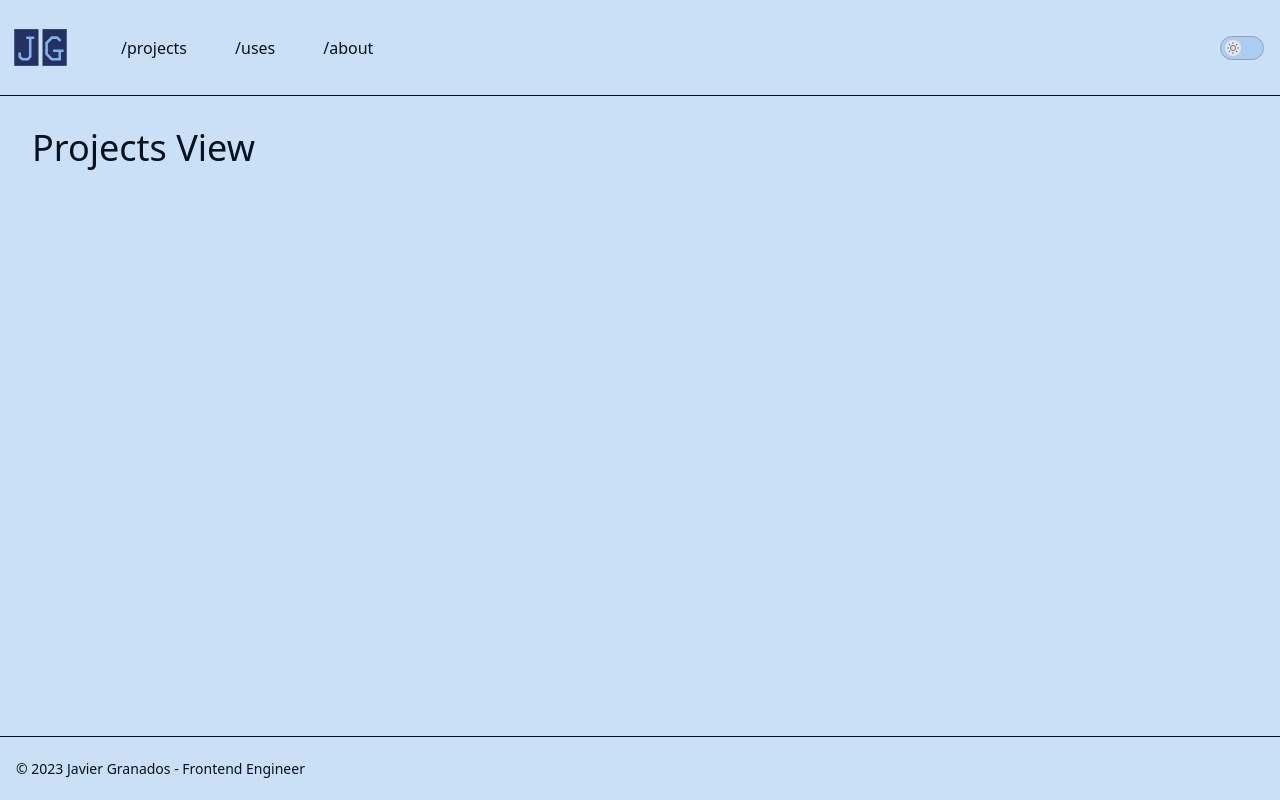
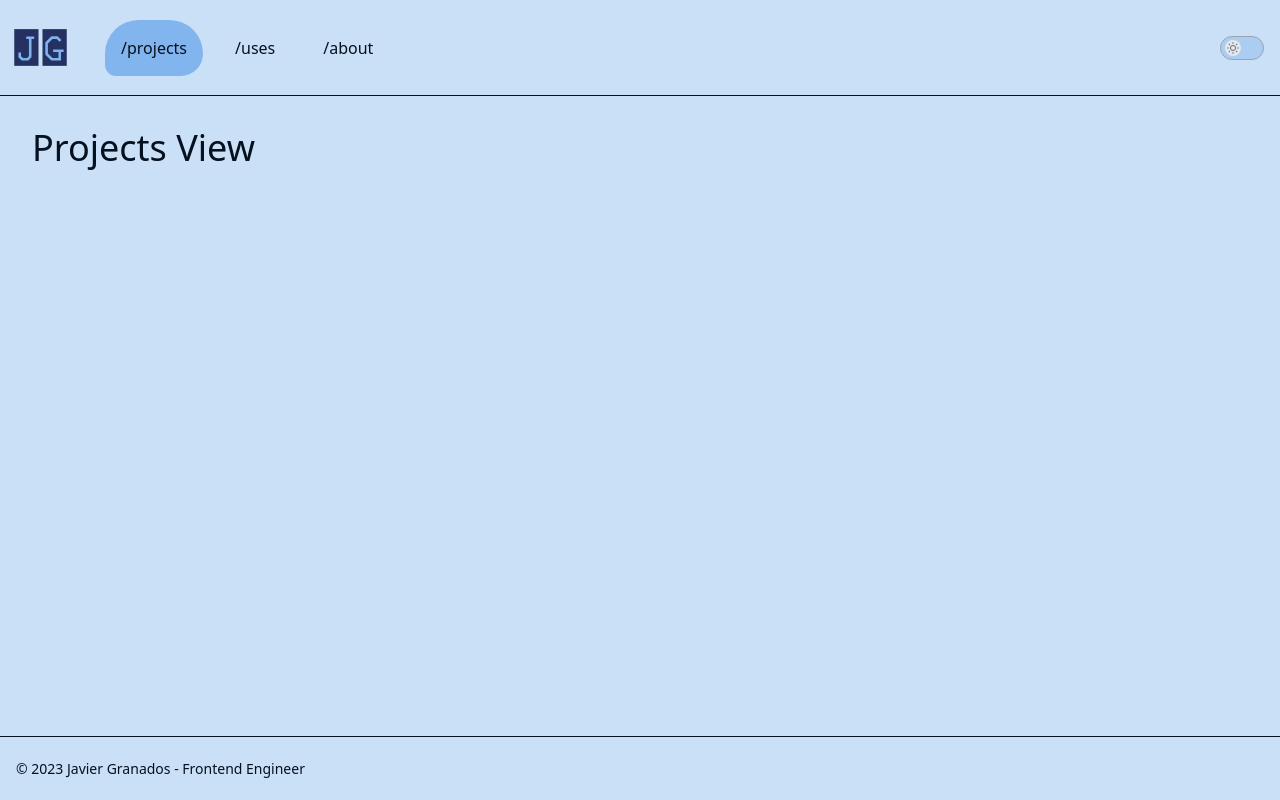
Before and after one commit to javiergranados/website, a Vue app: page /projects in a window 1280 px wide. Built offline with nearby package versions, Linux system fonts and the light colour scheme.

Commit message:
Keep nav option selected when it matchs with the path

```diff
--- a/src/components/NavbarComponent.vue
+++ b/src/components/NavbarComponent.vue
@@ -1,18 +1,21 @@
 <script setup lang="ts">
 import { useTheme } from '@/composables/useTheme'
 import { computed } from 'vue'
+import { useRoute } from 'vue-router'
 import ThemeToggle from './ThemeToggle.vue'
 
 const NAV_OPTIONS = ['projects', 'uses', 'about']
 
 const { theme, toggleTheme } = useTheme()
+const route = useRoute()
 
 const logoSrc = computed(() => `logo-${theme.value}.svg`)
 
-function buildOptionClass(index: number) {
+function buildOptionClass(index: number, option: string) {
   return {
     'ml-0': index === 0,
     'nav-option': true,
+    'nav-option-selected': route.name === option,
     'nav-option-even': index % 2 === 0,
     'nav-option-odd': index % 2 !== 0,
   }
@@ -22,7 +25,11 @@ function buildOptionClass(index: number) {
 <template>
   <nav class="navbar h-24 border-b border-primary bg-base-100">
     <router-link to="/" class="mr-8"><img alt="logo" :src="logoSrc" width="65" height="50" /> </router-link>
-    <router-link v-for="(option, index) in NAV_OPTIONS" :key="index" :to="`/${option}`" :class="buildOptionClass(index)"
+    <router-link
+      v-for="(option, index) in NAV_OPTIONS"
+      :key="index"
+      :to="`/${option}`"
+      :class="buildOptionClass(index, option)"
       >/{{ option }}</router-link
     >
     <ThemeToggle class="ml-auto mr-2" :is-dark-mode="theme === 'dark'" @toggle-theme="toggleTheme" />
--- a/src/style.css
+++ b/src/style.css
@@ -6,6 +6,9 @@
   .nav-option {
     @apply mx-2 cursor-pointer p-4  text-primary hover:bg-secondary dark:hover:bg-primary dark:hover:text-base-100;
   }
+  .nav-option-selected {
+    @apply cursor-default bg-secondary dark:bg-primary dark:text-base-100;
+  }
   .nav-option-odd {
     @apply rounded-bl-[200px] rounded-br-[100px] rounded-tl-[300px] rounded-tr-[300px];
   }
```
